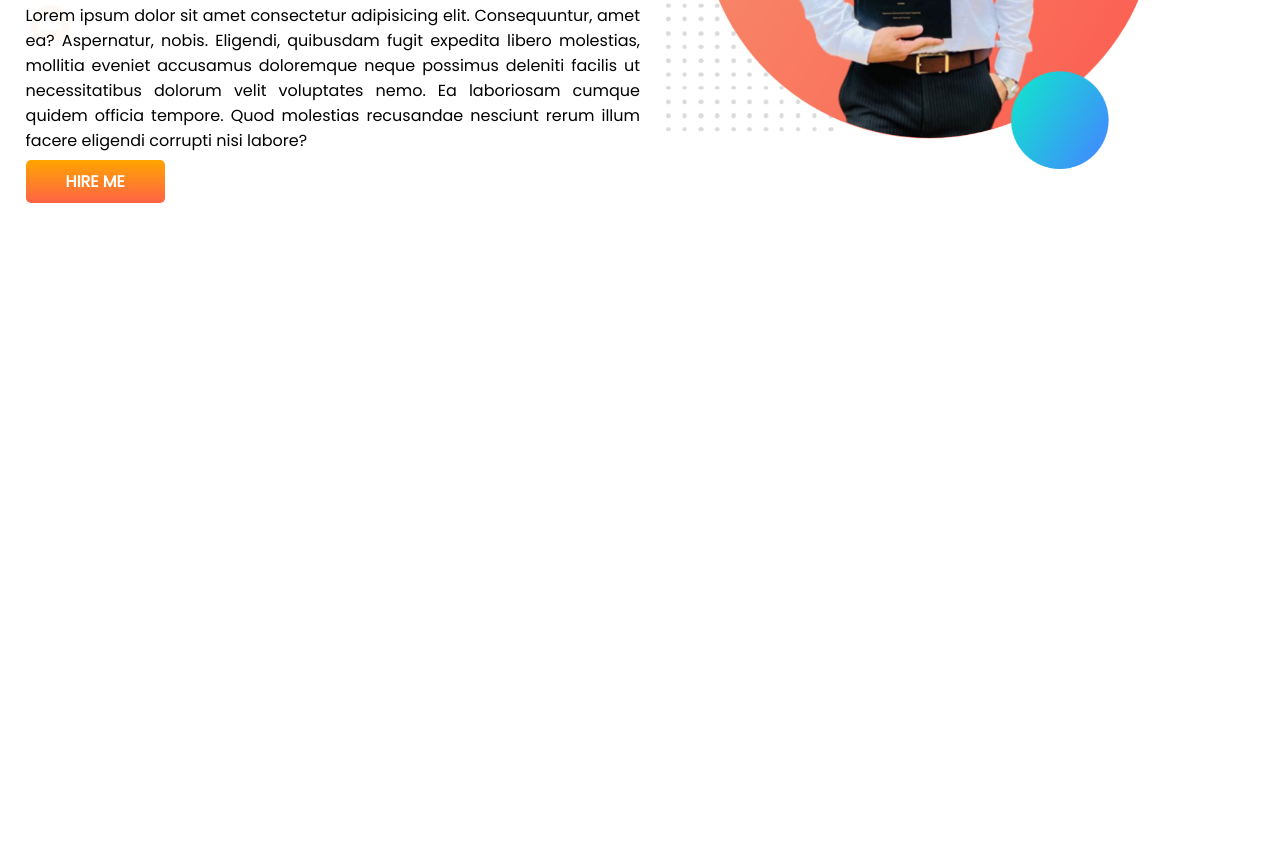
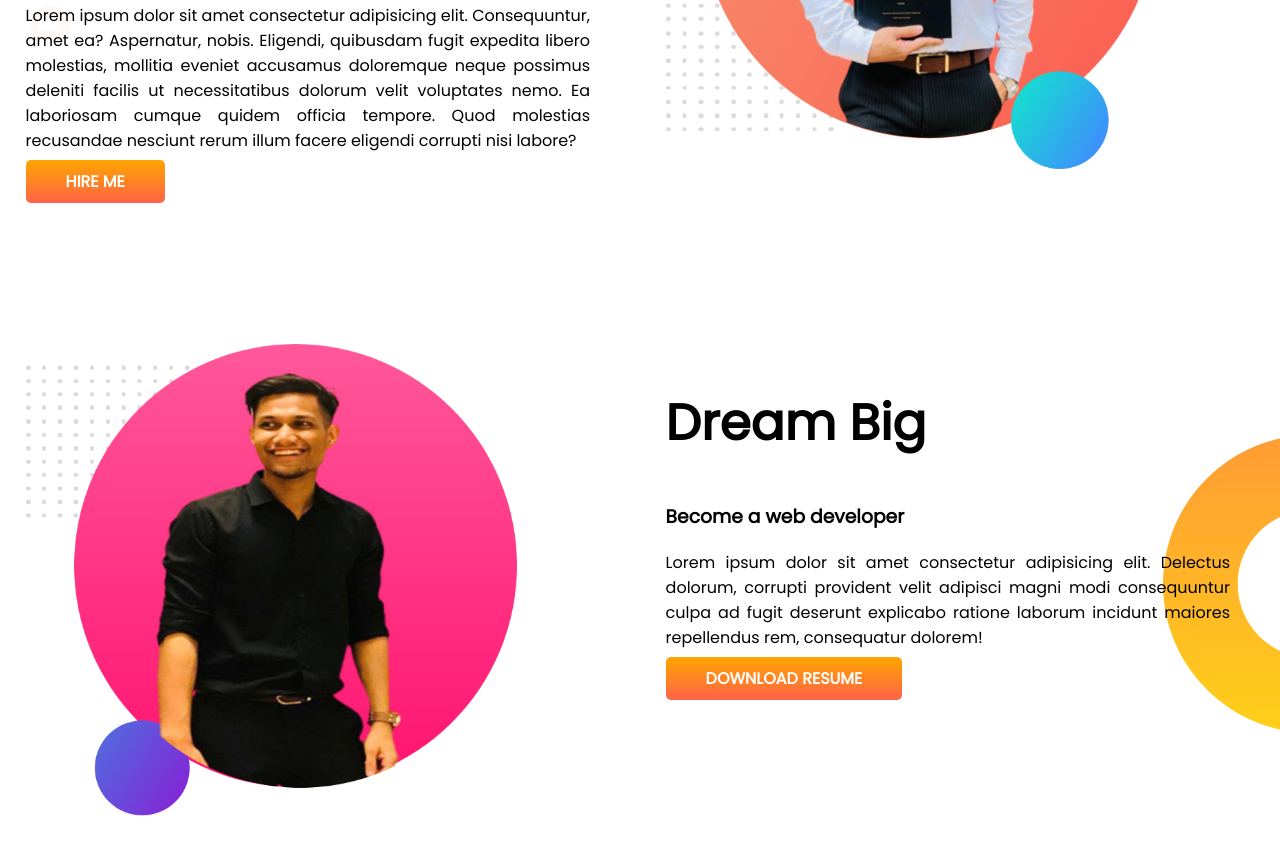
Before and after one commit to mukithalalim/developer-portfolio, a plain HTML site: page index.html in a window 1280 px wide. Shown: the part 319-1174 px from the top of the page. Before the commit the page ends 800 px from the top, so only its background shows below. Drawn offline with Linux system fonts and the light colour scheme.

Commit message:
dream added

```diff
--- a/index.html
+++ b/index.html
@@ -26,7 +26,8 @@
                 quibusdam fugit expedita libero molestias, mollitia eveniet accusamus doloremque neque possimus deleniti
                 facilis ut necessitatibus dolorum velit voluptates nemo. Ea laboriosam cumque quidem officia tempore.
                 Quod
-                molestias recusandae nesciunt rerum illum facere eligendi corrupti nisi labore?</p>
+                molestias recusandae nesciunt rerum illum facere eligendi corrupti nisi labore?
+            </p>
 
             <a class="link-button" href="https://www.linkedin.com/in/md-mukith-al-alim-7a46381a0/" target="_blank">HIRE
                 ME</a>
@@ -35,6 +36,21 @@
             <img src="/Images/my-bg.png" alt="Mukith's Photo">
         </div>
     </section>
+    <section class="dream-big">
+        <div class="half-width">
+            <img src="/Images/my-bg2.png" alt="Mukith Picture">
+        </div>
+        <div class="half-width">
+            <h1>Dream Big</h1>
+            <h3>Become a web developer</h3>
+            <p>Lorem ipsum dolor sit amet consectetur adipisicing elit. Delectus dolorum, corrupti provident velit
+                adipisci magni modi consequuntur culpa ad fugit deserunt explicabo ratione laborum incidunt maiores
+                repellendus rem, consequatur dolorem!
+            </p>
+            <a class="link-button" href="#" target="_blank">DOWNLOAD RESUME</a>
+        </div>
+
+    </section>
 
 </body>
 
--- a/style.css
+++ b/style.css
@@ -13,6 +13,7 @@ h1 {
 
 section {
     display: flex;
+    margin-bottom: 150px;
 }
 
 .half-width {
@@ -26,6 +27,7 @@ section {
 
 p {
     text-align: justify;
+    margin-right: 50px;
 }
 
 .link-button {
@@ -35,9 +37,16 @@ p {
     border-radius: 5px;
     color: white;
     font-weight: 700;
+
 }
 
 .top-banner {
     background-image: url(/Images/top-banner.png);
     background-repeat: no-repeat;
 }
+
+.dream-big {
+    background-image: url(/Images/dream-bg.png);
+    background-repeat: no-repeat;
+    background-position: right;
+}
```
Also changed, not shown: Images/dream-bg.png (added), Images/my-bg2.png (added).
